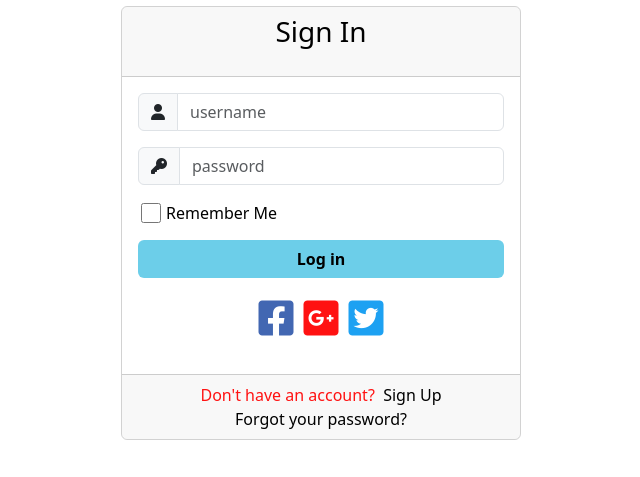
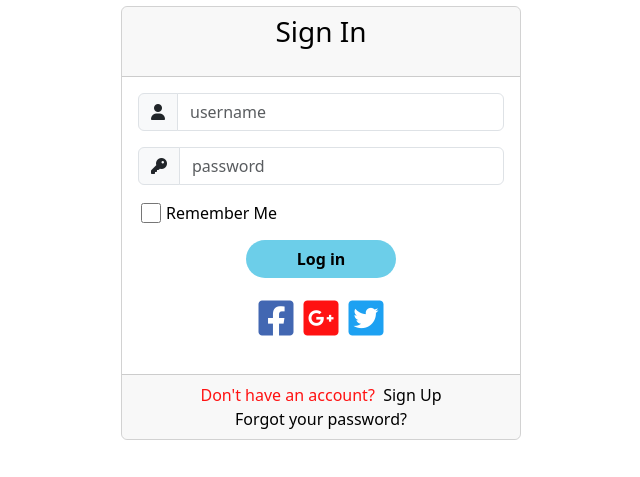
Before and after one commit to DyannT/CSE485_2023, a PHP site: page /login.php in a window 1280 px wide. Shown: the part 216-693 px from the top of the page, without its empty margins (319-959 px from the left). Run offline with PHP 8.4, Linux system fonts and the light colour scheme; some libraries are stand-ins or nearby versions; some web fonts are replaced.

Commit message:
update CSS

```diff
--- a/btth01/css/style_login.css
+++ b/btth01/css/style_login.css
@@ -68,18 +68,19 @@ input:focus {
 .login_btn {
     color: black;
     background-color: #6ccee9;
-    width: 100%;
     margin-top: 15px;
+    min-width: 150px;
     font-weight: bold;
+    border-radius: 50px;
 
 
 }
 
 .login_btn:hover {
     color: black;
+    margin-top: 15px;
     background-color: #6ccee9;
-    width: 100%;
-    margin-top: 15px;
+    background-color: rgba(108, 206, 23, 0.1);
 
 }
 
```
